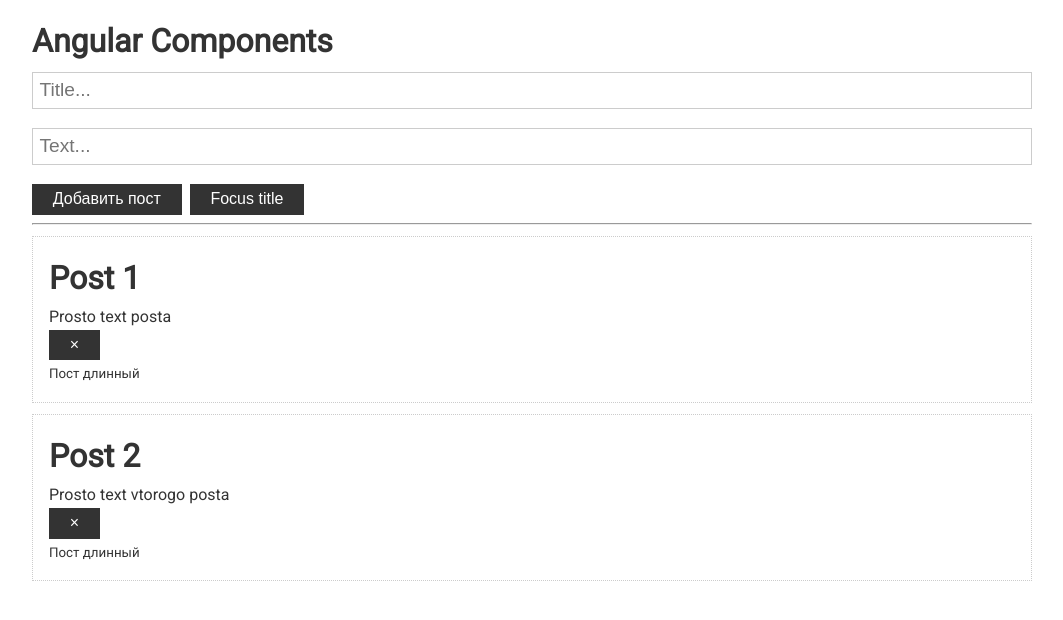
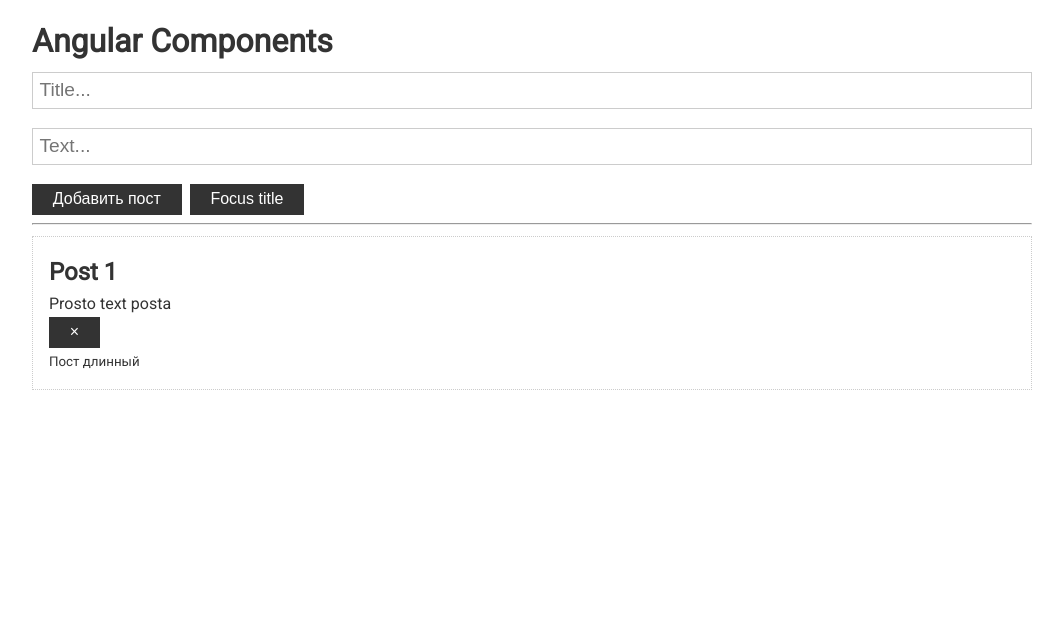
Before and after one commit to parunkov/angular4, an Angular app: page / in a window 1280 px wide. Shown: the top 620 px of the page, without its empty margins (108-1171 px from the left). Built offline with nearby package versions, Linux system fonts and the light colour scheme.

Commit message:
detection strategy

```diff
--- a/src/app/app.component.ts
+++ b/src/app/app.component.ts
@@ -1,4 +1,4 @@
-import { Component } from '@angular/core';
+import { Component, OnInit } from '@angular/core';
 import { PostFormComponent } from './post-form/post-form.component';
 import { PostComponent } from './post/post.component';
 import { NgFor, NgIf } from '@angular/common';
@@ -16,12 +16,20 @@
   templateUrl: './app.component.html',
   styleUrl: './app.component.scss'
 })
-export class AppComponent {
+export class AppComponent implements OnInit {
   title = 'angular4';
   posts: Post[] = [
     {title: 'Post 1', text: 'Prosto text posta', id: 1},
-    {title: 'Post 2', text: 'Prosto text vtorogo posta', id: 2},
+    // {title: 'Post 2', text: 'Prosto text vtorogo posta', id: 2},
   ];
+
+  ngOnInit(): void {
+    // setTimeout(() => {
+    //   console.log('timeout');
+    //   // this.posts[0].title = 'changed';
+    //   this.posts[0] = {title: 'canged2', text: 'new text', id: 33};
+    // }, 5000)
+  }
 
   updateFormPosts(post: Post) {
     // console.log(post);
--- a/src/app/post/post.component.html
+++ b/src/app/post/post.component.html
@@ -1,5 +1,5 @@
 <div class="card">
-    <h1>{{post.title}}</h1>
+    <h2>{{post.title}}</h2>
     <p>{{post.text}}</p>
     <button class="btn" (click)="removePost()">&times;</button>
     <ng-content></ng-content>
--- a/src/app/post/post.component.ts
+++ b/src/app/post/post.component.ts
@@ -1,4 +1,4 @@
-import { AfterContentChecked, AfterContentInit, AfterViewChecked, AfterViewInit, Component, ContentChild, DoCheck, ElementRef, EventEmitter, Input, OnChanges, OnDestroy, OnInit, Output, SimpleChanges } from '@angular/core';
+import { AfterContentChecked, AfterContentInit, AfterViewChecked, AfterViewInit, ChangeDetectionStrategy, Component, ContentChild, DoCheck, ElementRef, EventEmitter, Input, OnChanges, OnDestroy, OnInit, Output, SimpleChanges } from '@angular/core';
 import { Post } from '../app.component';
 
 @Component({
@@ -6,7 +6,8 @@
   standalone: true,
   imports: [],
   templateUrl: './post.component.html',
-  styleUrl: './post.component.scss'
+  styleUrl: './post.component.scss',
+  changeDetection: ChangeDetectionStrategy.OnPush
 })
 export class PostComponent implements
   OnInit,
```
